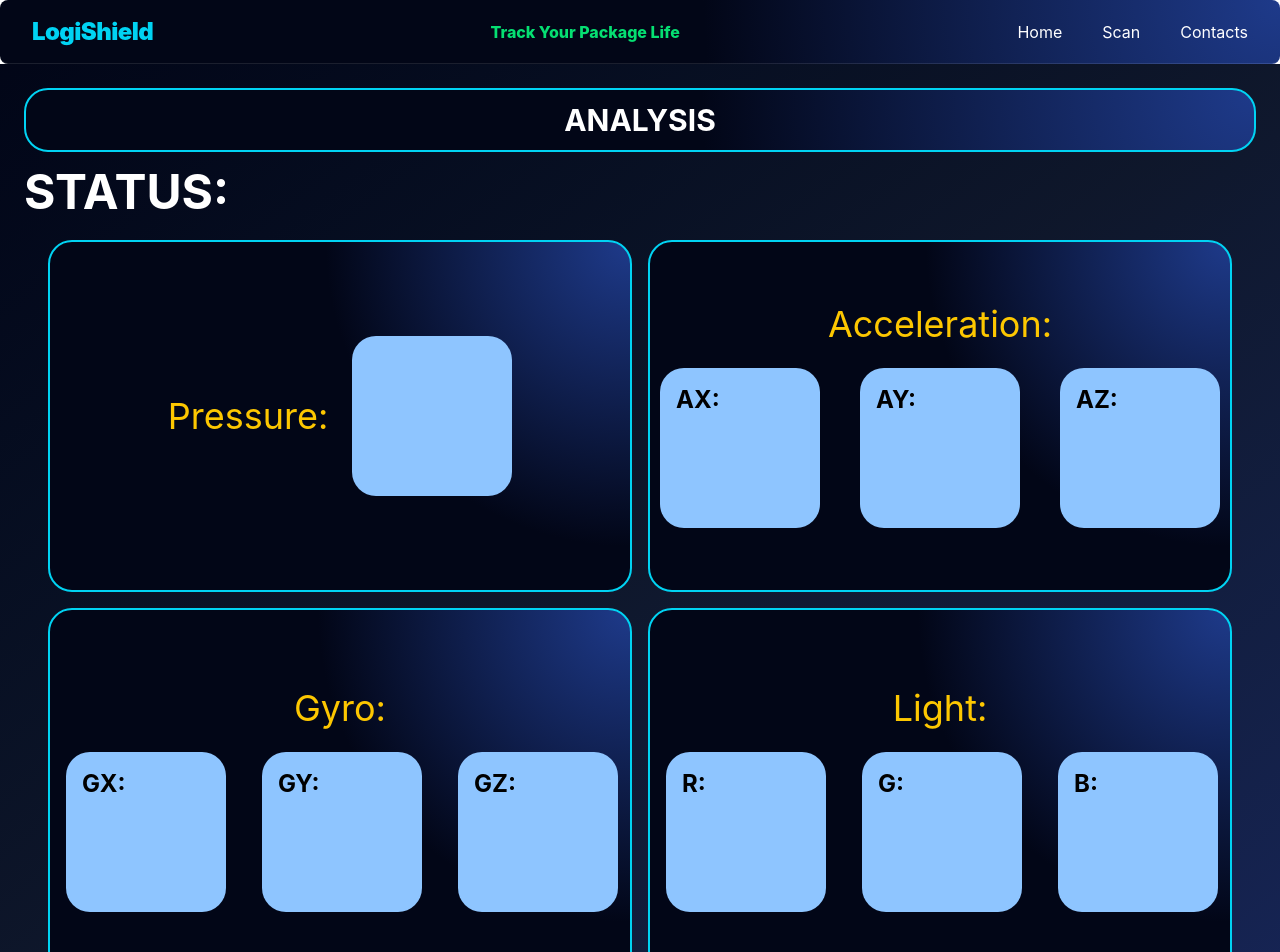
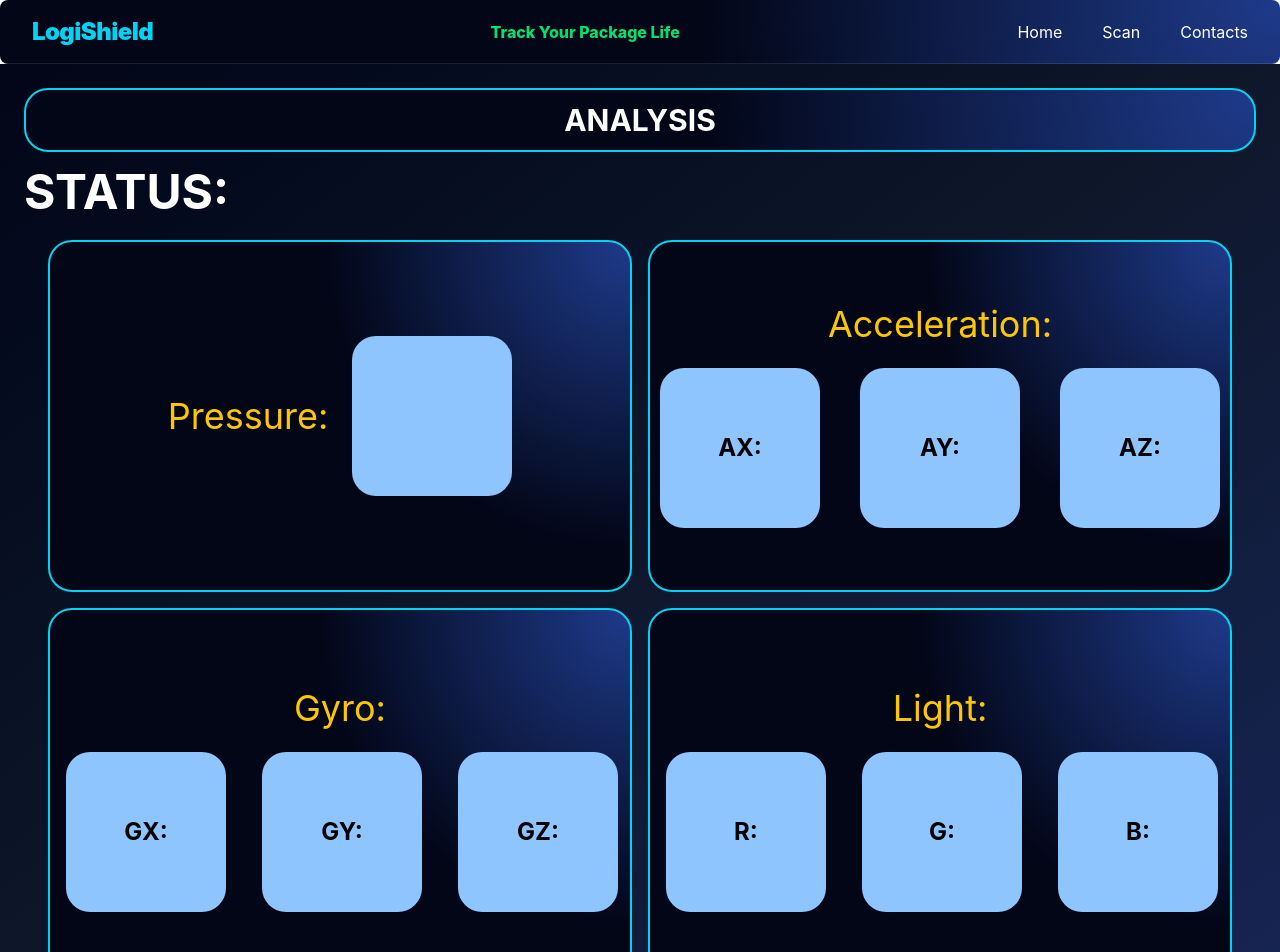
Before and after one commit to arkaprava181204/Logishield_a_packet_tracker_Myosa_6_0, a React app in the folder Frontend/: page /Analysis in a window 1280 px wide. Shown: the top 952 px of the page. Built offline with nearby package versions, Linux system fonts and the light colour scheme; the HTML template or start-up script is replaced by a standard one.

Commit message:
Initial model done

```diff
--- a/Frontend/src/Pages/Analysis.jsx
+++ b/Frontend/src/Pages/Analysis.jsx
@@ -1,6 +1,11 @@
 import React from 'react'
+import { useLocation } from "react-router-dom"
 
 export default function Analysis(){
+    const location = useLocation();
+    const result = location.state?.result;
+    const data = result?.data;
+    const record = data?.[0];
     return(
         <div className= "pt-6 min-h-screen bg-gradient-to-br from-slate-950 via-slate-900 to-blue-950 px-6 scroll-smooth">
             <header className= "bg-[radial-gradient(circle_at_top_right,_#1e3a8a,_#020617_45%)] flex items-center justify-center h-16 p-4 border-2 border-cyan-400 rounded-3xl">
@@ -11,49 +16,58 @@ export default function Analysis(){
                 <div className="min-h-screen grid grid-cols-2 p-6 gap-4">
                     <div className=" flex flex-row justify-center flex items-center gap-6 bg-[radial-gradient(circle_at_top_right,_#1e3a8a,_#020617_45%)] p-4 border-2 border-cyan-400 rounded-3xl">
                         <h2 className= "text-4xl text-yellow-400">Pressure:</h2>
-                        <div className= "h-40 w-40 bg-blue-300 rounded-3xl">
-
+                        <div className= "h-40 w-40 bg-blue-300 rounded-3xl flex items-center justify-center">
+                            <p className= "text-5xl text-black">{record?.Pressure}</p>
                         </div>
                     </div>
                     <div className="flex flex-col gap-6 justify-center flex items-center bg-[radial-gradient(circle_at_top_right,_#1e3a8a,_#020617_45%)] border-2 border-cyan-400 rounded-3xl">
                         <h2 className= "text-4xl text-yellow-400">Acceleration:</h2>
                         <div className="grid grid-cols-3 gap-10 flex justify-center">
-                            <div className = "h-40 w-40 bg-blue-300 rounded-3xl">
+                            <div className= "h-40 w-40 bg-blue-300 rounded-3xl flex items-center justify-center">
                                 <h4 className= "text-2xl text-black font-bold p-4">AX:</h4>
+                                <p className= "text-3xl text-black">{record?.AX}</p>
                             </div>
-                            <div className = "h-40 w-40 bg-blue-300 rounded-3xl">
+                            <div className= "h-40 w-40 bg-blue-300 rounded-3xl flex items-center justify-center">
                                 <h4 className= "text-2xl text-black font-bold p-4">AY:</h4>
+                                <p className= "text-3xl text-black">{record?.AY}</p>
                             </div>
-                            <div className = "h-40 w-40 bg-blue-300 rounded-3xl">
+                            <div className= "h-40 w-40 bg-blue-300 rounded-3xl flex items-center justify-center">
                                 <h4 className= "text-2xl text-black font-bold p-4">AZ:</h4>
+                                <p className= "text-3xl text-black">{record?.AZ}</p>
                             </div>
                         </div>
                     </div>
                     <div className="flex flex-col justify-center flex items-center gap-6 bg-[radial-gradient(circle_at_top_right,_#1e3a8a,_#020617_45%)] p-4 border-2 border-cyan-400 rounded-3xl">
                         <h2 className= "text-4xl text-yellow-400">Gyro:</h2>
                         <div className="grid grid-cols-3 gap-10 flex justify-center">
-                            <div className = "h-40 w-40 bg-blue-300 rounded-3xl">
+                            <div className= "h-40 w-40 bg-blue-300 rounded-3xl flex items-center justify-center">
                                 <h4 className= "text-2xl text-black font-bold p-4">GX:</h4>
+                                <p className= "text-3xl text-black">{record?.GX}</p>
                             </div>
-                            <div className = "h-40 w-40 bg-blue-300 rounded-3xl">
+                            <div className= "h-40 w-40 bg-blue-300 rounded-3xl flex items-center justify-center">
                                 <h4 className= "text-2xl text-black font-bold p-4">GY:</h4>
+                                <p className= "text-3xl text-black">{record?.GY}</p>
                             </div>
-                            <div className = "h-40 w-40 bg-blue-300 rounded-3xl">
+                            <div className= "h-40 w-40 bg-blue-300 rounded-3xl flex items-center justify-center">
                                 <h4 className= "text-2xl text-black font-bold p-4">GZ:</h4>
+                                <p className= "text-3xl text-black">{record?.GZ}</p>
                             </div>
                         </div>
                     </div>
                     <div className="flex flex-col justify-center flex items-center gap-6 bg-[radial-gradient(circle_at_top_right,_#1e3a8a,_#020617_45%)] p-4 border-2 border-cyan-400 rounded-3xl">
                         <h2 className= "text-4xl text-yellow-400">Light:</h2>
                         <div className="grid grid-cols-3 gap-10 flex justify-center">
-                            <div className = "h-40 w-40 bg-blue-300 rounded-3xl">
+                            <div className= "h-40 w-40 bg-blue-300 rounded-3xl flex items-center justify-center">
                                 <h4 className= "text-2xl text-black font-bold p-4">R:</h4>
+                                <p className= "text-3xl text-black">{record?.RED}</p>
                             </div>
-                            <div className = "h-40 w-40 bg-blue-300 rounded-3xl">
+                            <div className= "h-40 w-40 bg-blue-300 rounded-3xl flex items-center justify-center">
                                 <h4 className= "text-2xl text-black font-bold p-4">G:</h4>
+                                <p className= "text-3xl text-black">{record?.GREEN}</p>
                             </div>
-                            <div className = "h-40 w-40 bg-blue-300 rounded-3xl">
+                            <div className= "h-40 w-40 bg-blue-300 rounded-3xl flex items-center justify-center">
                                 <h4 className= "text-2xl text-black font-bold p-4">B:</h4>
+                                <p className= "text-3xl text-black">{record?.BLUE}</p>
                             </div>
                         </div>
                     </div>
```
